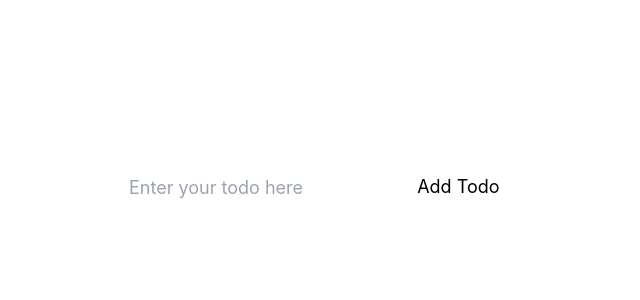
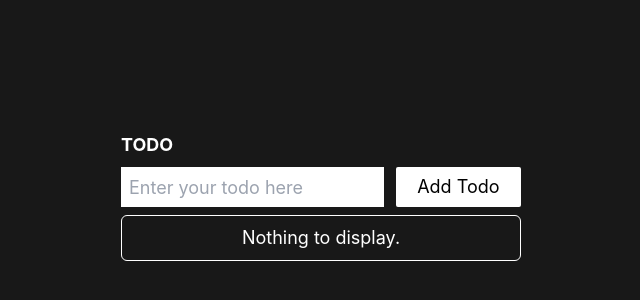
Before and after one commit to cjcanlas01/todo, a Vue app: page / in a window 1280 px wide. Shown: the part 204-504 px from the top of the page, without its empty margins (319-959 px from the left). Built offline with nearby package versions, Linux system fonts and the light colour scheme.

Commit message:
Update site name and bg-color for body

```diff
--- a/index.html
+++ b/index.html
@@ -4,7 +4,7 @@
     <meta charset="UTF-8">
     <link rel="icon" href="/favicon.ico">
     <meta name="viewport" content="width=device-width, initial-scale=1.0">
-    <title>Vite App</title>
+    <title>PHCollab - TODO</title>
   </head>
   <body>
     <div id="app"></div>
--- a/src/assets/main.css
+++ b/src/assets/main.css
@@ -3,6 +3,10 @@
 @tailwind base;
 @tailwind components;
 @tailwind utilities;
+
+body {
+  background-color: #181818;
+}
 
 #app {
   height: 100vh;
--- a/src/views/HomeView.vue
+++ b/src/views/HomeView.vue
@@ -32,7 +32,7 @@ const removeTodo = (idx) => {
     <div class="grid grid-cols-12 gap-x-3">
       <div class="col-span-8">
         <div class="flex flex-col">
-          <label for="todoInput" clasS="text-white mb-2">TODO</label>
+          <label for="todoInput" clasS="text-white mb-2 font-bold">TODO</label>
           <input
             id="todoInput"
             type="text"
```
